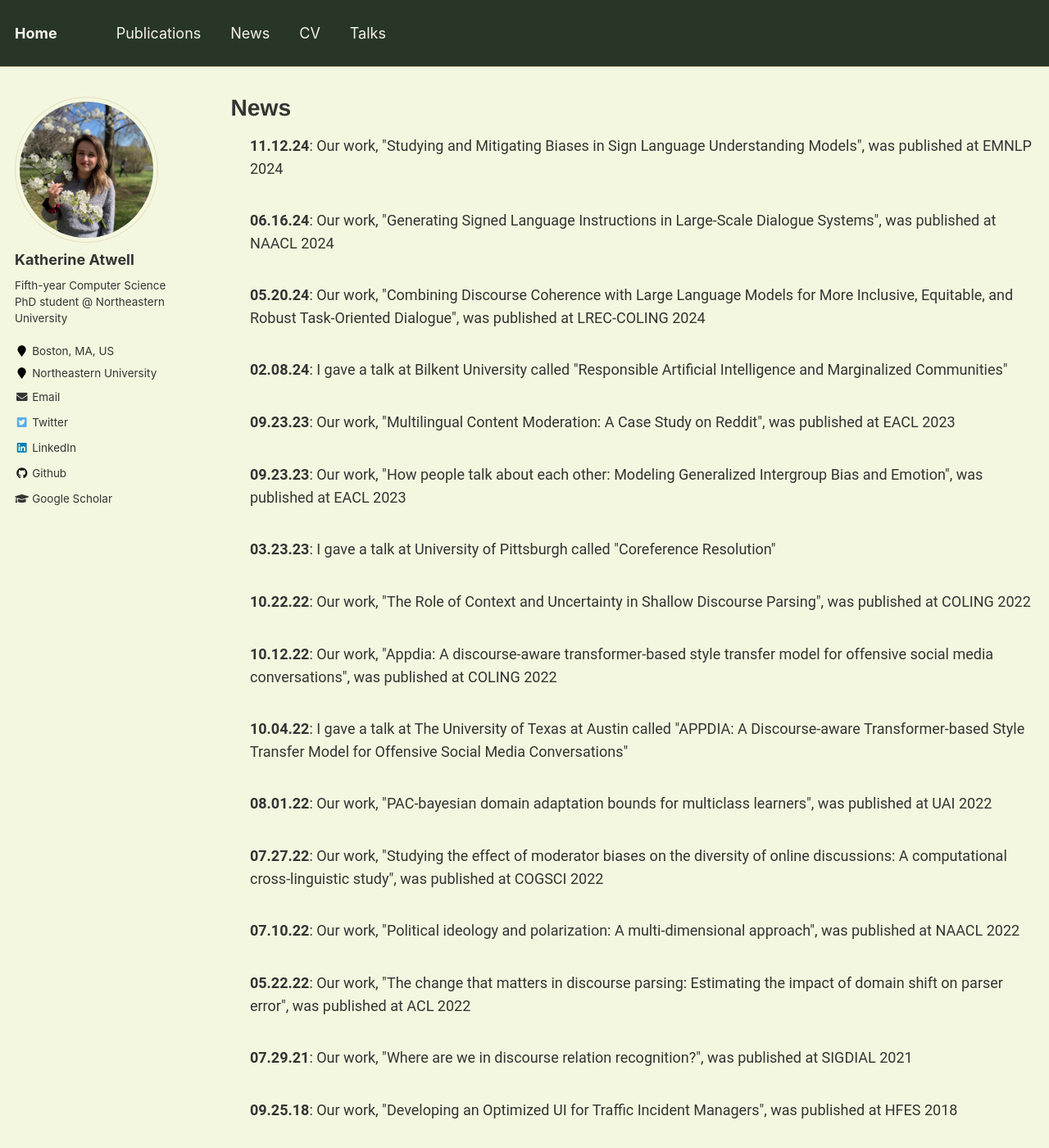
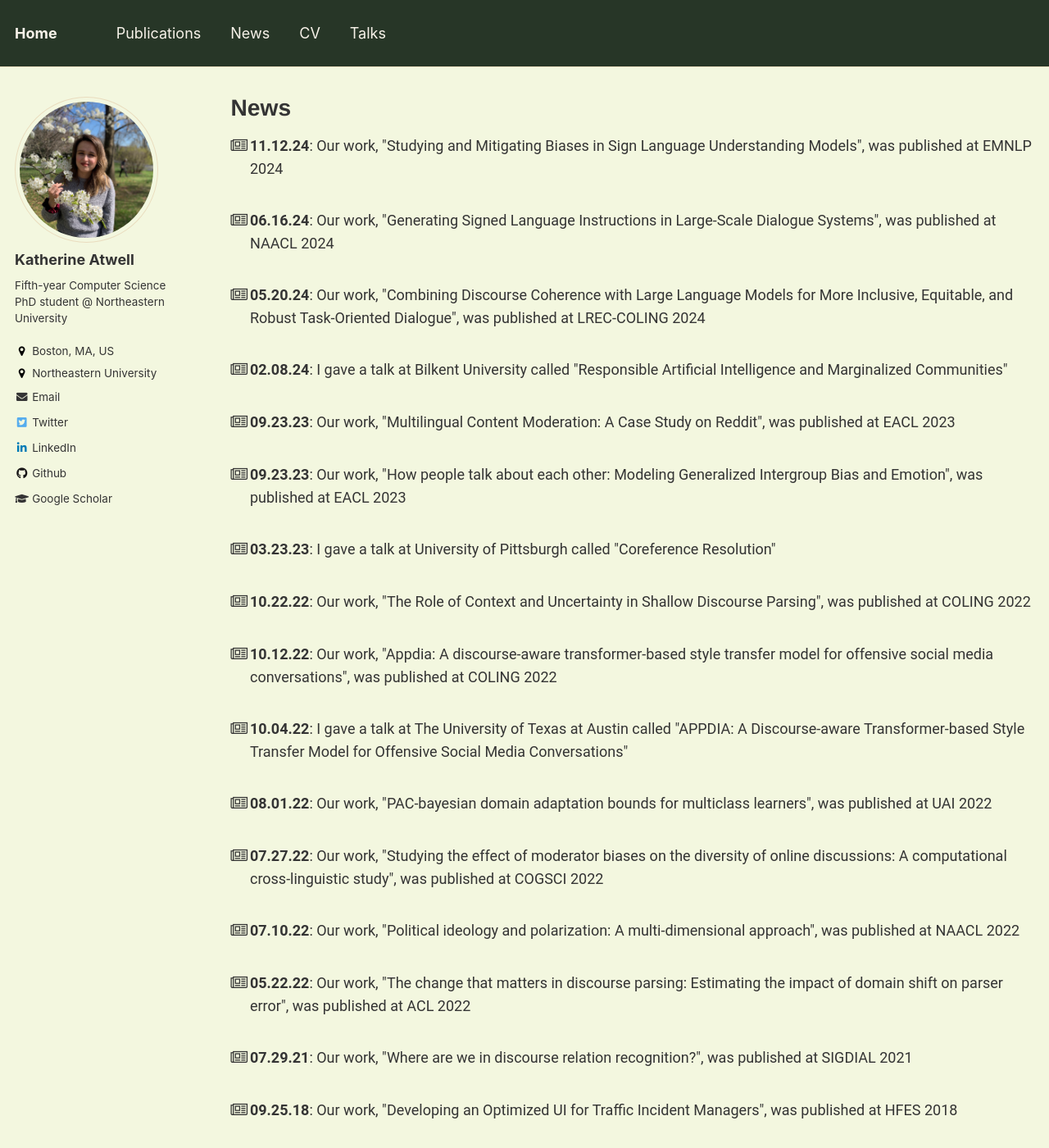
Before and after one commit to katherine-atwell/katherine-atwell.github.io, a Jekyll site: the page built from _pages/news.md, in a window 1280 px wide and 1400 px high. Shown: the whole window at 82% size. Built offline with Jekyll 4.4.1, drawn with Linux system fonts in a browser that asks for light colours; nearby versions of some CDN libraries.

Commit message:
news list changes

```diff
--- a/_pages/news.md
+++ b/_pages/news.md
@@ -11,6 +11,7 @@
 {% assign sorted = everything | sort: "date" | reverse %}
 
 <div class="news">
+<link rel="stylesheet" href="https://maxcdn.bootstrapcdn.com/font-awesome/4.5.0/css/font-awesome.min.css">
 <ul>{% for post in sorted %}
   <li><b>{{post.date | date: "%m.%d.%y"}}</b>:
   {% if post.collection == "publications" %}
--- a/_sass/_archive.scss
+++ b/_sass/_archive.scss
@@ -258,7 +258,7 @@
 
   li:before {
     content: "\f1ea"; /* FontAwesome Unicode */
-    font-family: "fontawesome" !important;
+    font-family: "FontAwesome" !important;
     display: inline-block;
     margin-left: calc( var(--icon-space) * -1 );
     width: var(--icon-space);
```
